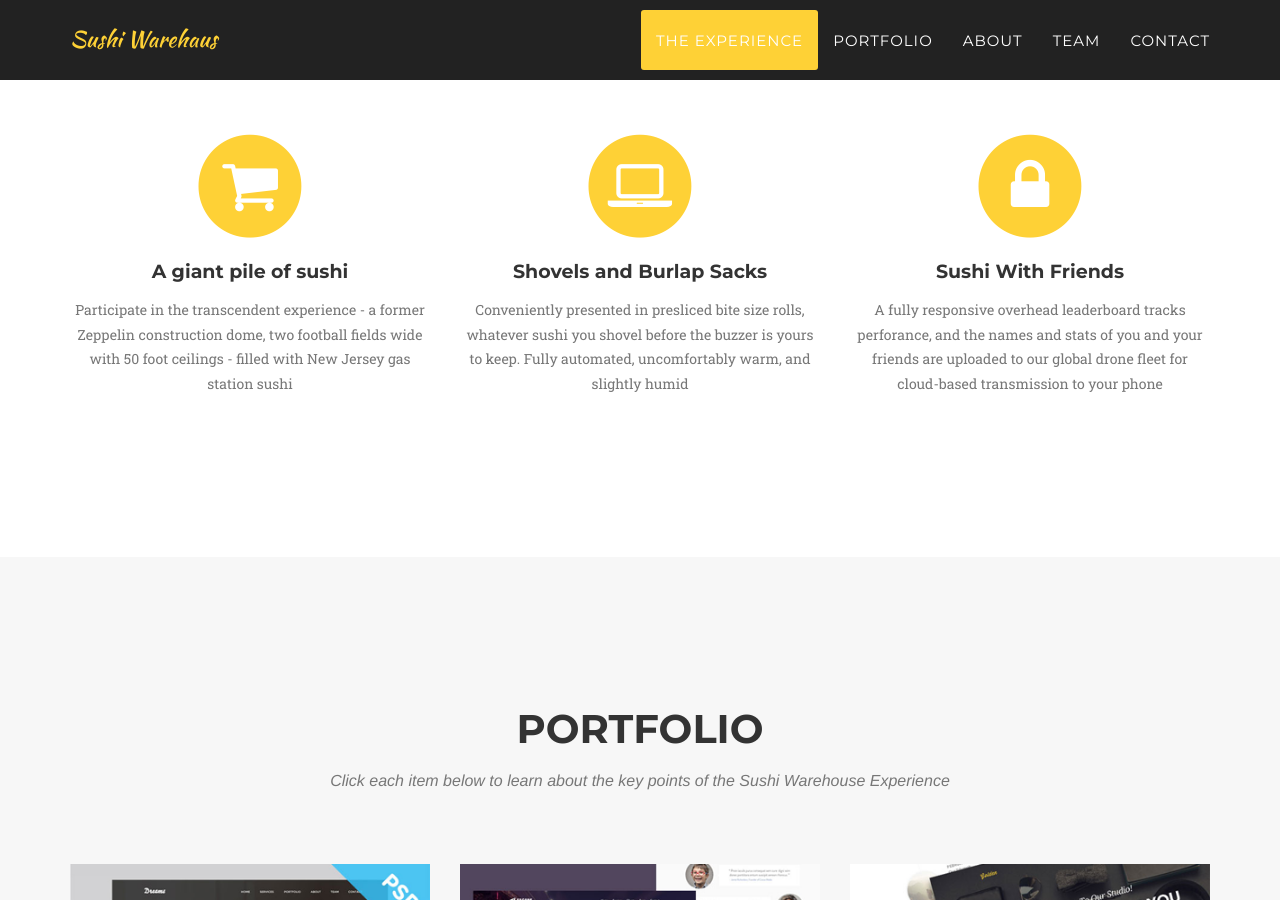
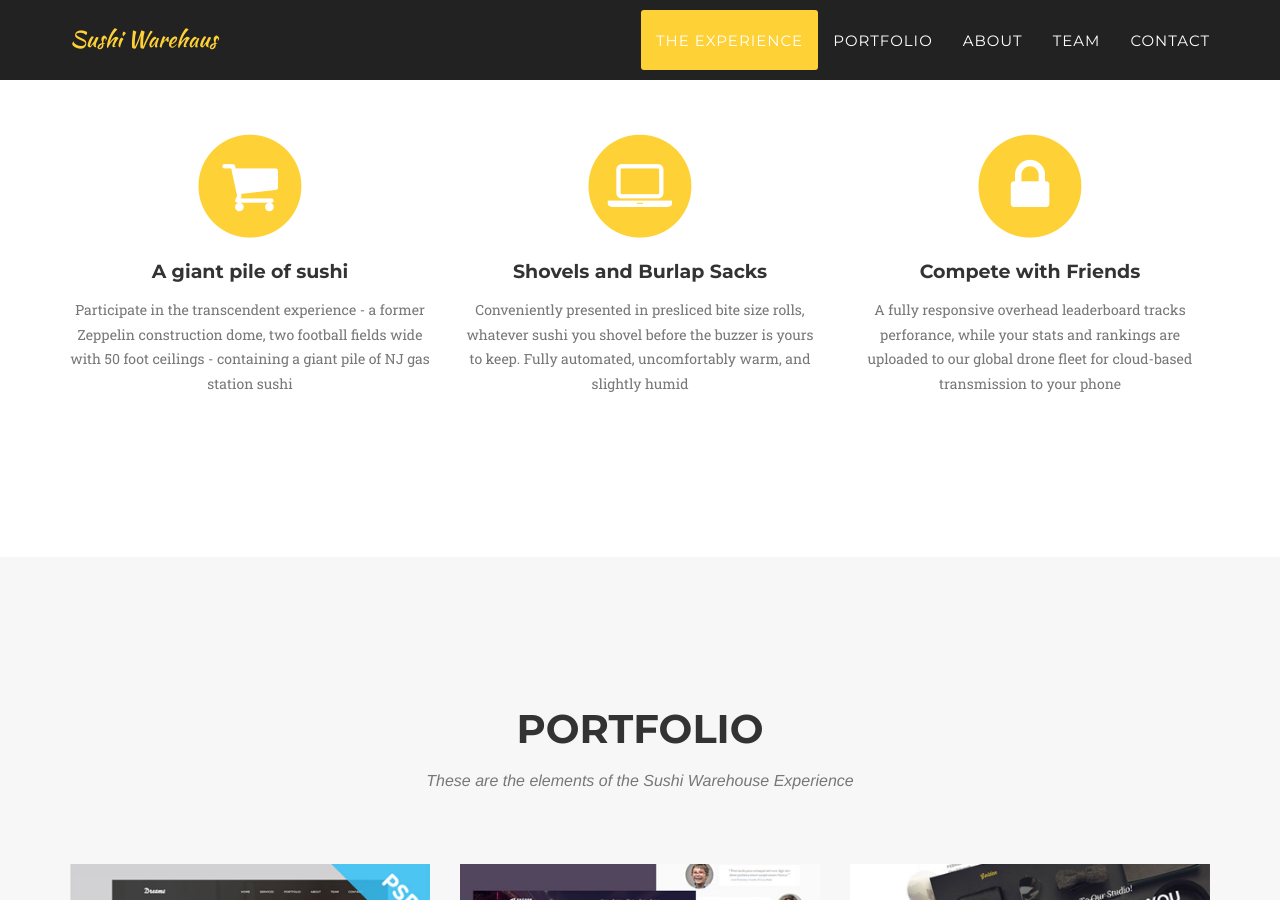
Before and after one commit to aleksnavratil/sushi-warehouse, a Jekyll site: the page built from index.html, in a window 1280 px wide and 900 px high, scrolled down 1088 px. Built offline with Jekyll 4.4.1, drawn with Linux system fonts in a browser that asks for light colours; some web fonts are replaced; some of the changed text lies outside the part shown.

Commit message:
New headshots, and a bunch of little copywriting improvements.

```diff
--- a/_config.yml
+++ b/_config.yml
@@ -15,7 +15,7 @@ color:
 # Team names, titles and social links
 people:
 - name: Mike Kelly
-  pic: 2
+  pic: mike
   position: CEO and Founder
   social:
     - title: twitter
@@ -24,7 +24,7 @@ people:
       url:
 
 - name: Aleks Navratil
-  pic: 2
+  pic: aleks
   position: Chief Data Scientist
   social:
     - title: twitter
@@ -32,10 +32,10 @@ people:
     - title: facebook
       url: http://aleksnavratil.com/
     - title: linkedin
-      url: #
+      url: https://www.linkedin.com/in/aleksnavratil
 
 - name: Luke Kowalczyk
-  pic: 2
+  pic: luke
   position: Chief Technical Officer
   social:
     - title: twitter
@@ -44,14 +44,14 @@ people:
       url: https://www.linkedin.com/pub/lucas-kowalczyk/26/5b7/b76
 
 - name: Satoshi Nakamoto
-  pic: 2
+  pic: satoshi
   position: Chief Sushi Officer
   social:
     - title: twitter
       url: https://twitter.com/carlthegnarl
 
 - name: Doug Bienstock
-  pic: 2
+  pic: doug
   position: Chief Security Officer
   social:
     - title: twitter
@@ -60,7 +60,7 @@ people:
       url: https://www.linkedin.com/pub/douglas-bienstock/61/b00/353
 
 - name: Adam Halbert
-  pic: 2
+  pic: adam
   position: Chief Visionary at SushiX Research Labs
   social:
     - title: twitter
@@ -73,7 +73,7 @@ social:
   - title: twitter
     url: https://twitter.com/carlthegnarl
   - title: facebook
-    url:
+    url: http://aleksnavratil.com/
   - title: stack-overflow
     url: http://stackoverflow.com/questions/tagged/sushi
   - title: github
--- a/_includes/about.html
+++ b/_includes/about.html
@@ -4,7 +4,7 @@
             <div class="row">
                 <div class="col-lg-12 text-center">
                     <h2 class="section-heading">About</h2>
-                    <h3 class="section-subheading text-muted">Innovative. Groundbreaking. Uncomfortably warm.</h3>
+                    <h3 class="section-subheading text-muted">Innovative, groundbreaking, uncomfortably warm. Sushi Warehaus is about bringing you closer to the people you love.</h3>
                 </div>
             </div>
             <div class="row">
--- a/_includes/experience.html
+++ b/_includes/experience.html
@@ -14,7 +14,7 @@
                         <i class="fa fa-shopping-cart fa-stack-1x fa-inverse"></i>
                     </span>
                     <h4 class="service-heading">A giant pile of sushi</h4>
-                    <p class="text-muted">Participate in the transcendent experience - a former Zeppelin construction dome, two football fields wide with 50 foot ceilings - filled with New Jersey gas station sushi</p>
+                    <p class="text-muted">Participate in the transcendent experience - a former Zeppelin construction dome, two football fields wide with 50 foot ceilings - containing a giant pile of NJ gas station sushi</p>
                 </div>
                 <div class="col-md-4">
                     <span class="fa-stack fa-4x">
@@ -29,8 +29,8 @@
                         <i class="fa fa-circle fa-stack-2x text-primary"></i>
                         <i class="fa fa-lock fa-stack-1x fa-inverse"></i>
                     </span>
-                    <h4 class="service-heading">Sushi With Friends</h4>
-                    <p class="text-muted">A fully responsive overhead leaderboard tracks perforance, and the names and stats of you and your friends are uploaded to our global drone fleet for cloud-based transmission to your phone </p>
+                    <h4 class="service-heading">Compete with Friends</h4>
+                    <p class="text-muted">A fully responsive overhead leaderboard tracks perforance, while your stats and rankings are uploaded to our global drone fleet for cloud-based transmission to your phone </p>
                 </div>
             </div>
         </div>
--- a/_includes/portfolio_grid.html
+++ b/_includes/portfolio_grid.html
@@ -4,7 +4,7 @@
             <div class="row">
                 <div class="col-lg-12 text-center">
                     <h2 class="section-heading">Portfolio</h2>
-                    <h3 class="section-subheading text-muted">Click each item below to learn about the key points of the Sushi Warehouse Experience</h3>
+                    <h3 class="section-subheading text-muted">These are the elements of the Sushi Warehouse Experience</h3>
                 </div>
             </div>
             <div class="row">
--- a/_includes/team.html
+++ b/_includes/team.html
@@ -4,7 +4,7 @@
             <div class="row">
                 <div class="col-lg-12 text-center">
                     <h2 class="section-heading">Innovation happens here</h2>
-                    <h3 class="section-subheading text-muted">Technology. Innovation. Teamwork.</h3>
+                    <h3 class="section-subheading text-muted">Technology, disruption, cooperation. Meet the team:</h3>
                 </div>
             </div>
             <div class="row">
```
Also changed, not shown: img/team/adam.jpg (added), img/team/aleks.jpg (added), img/team/doug.jpg (added), img/team/luke.jpg (added), img/team/mike.jpg (added), img/team/satoshi.jpg (added).
